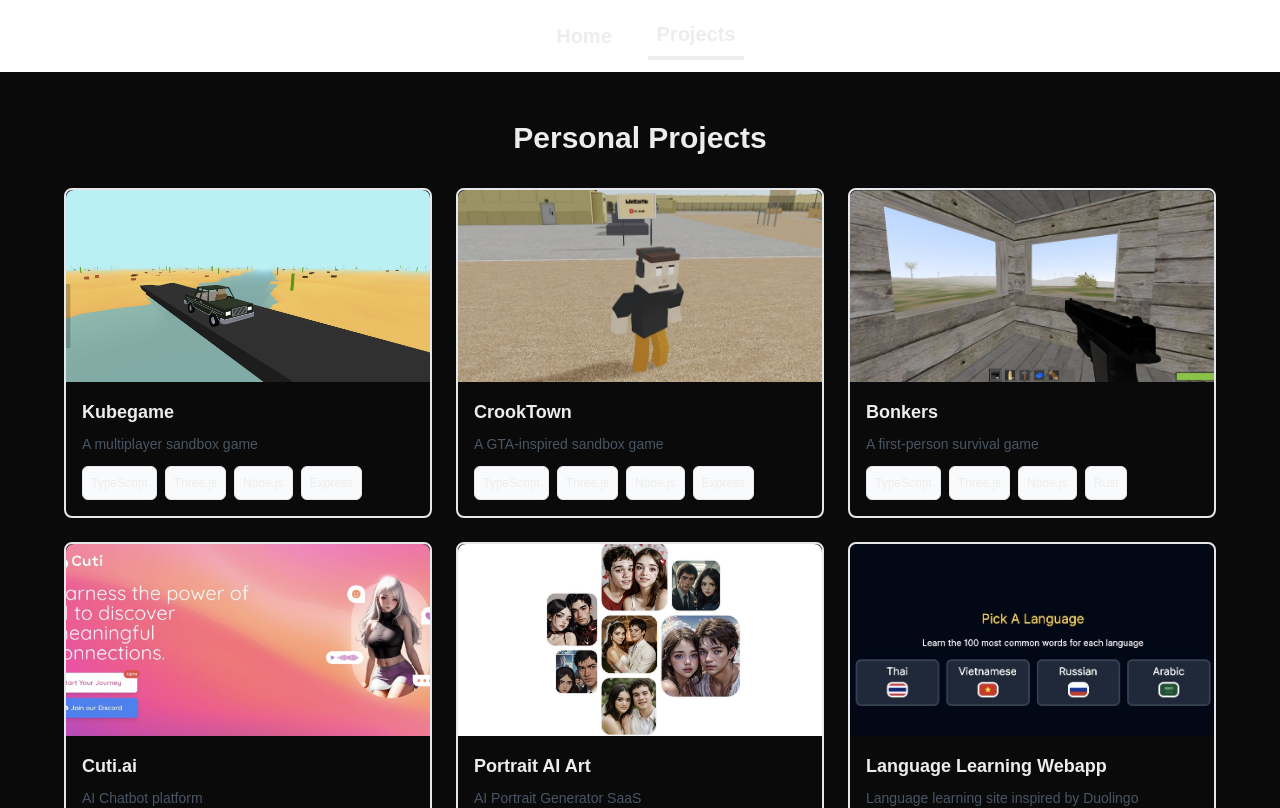
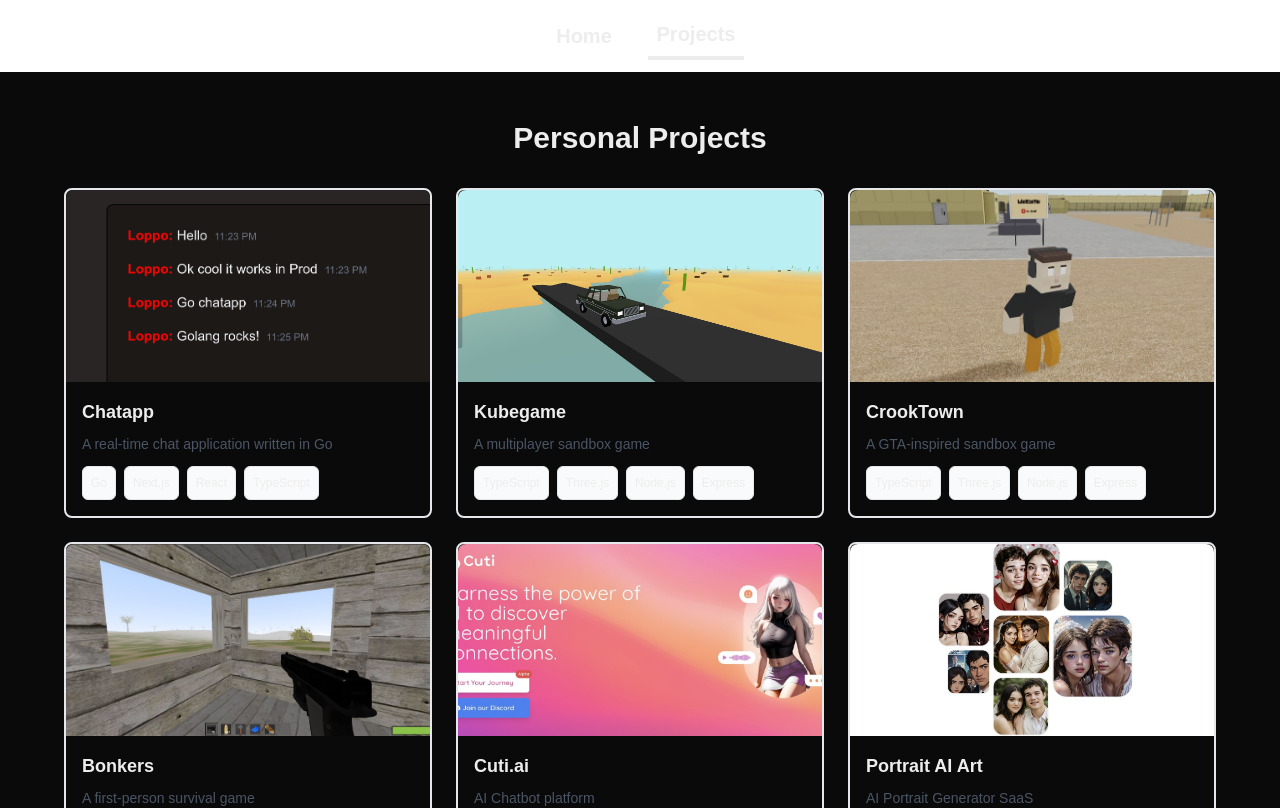
Before and after one commit to Loryhoof/portfolio, a Next.js app: page /projects in a window 1280 px wide. Shown: the top 808 px of the page. Built offline with nearby package versions, Linux system fonts and the light colour scheme.

Commit message:
add chatapp

```diff
--- a/app/constants.ts
+++ b/app/constants.ts
@@ -1,6 +1,58 @@
 import { ProjectData } from "./types/types";
 
 export const PROJECTS: ProjectData[] = [
+  {
+    name: "Chatapp",
+    thumbnail_description: "A real-time chat application written in Go",
+    thumbnail_image: "/projects/chatapp.png",
+    images: [],
+    year: 2025,
+    technologies: [
+      "Go",
+      "Next.js",
+      "React",
+      "TypeScript",
+      "Tailwind",
+      "SQLite",
+      "WebSockets",
+    ],
+    path: "chatapp",
+    description: {
+      sections: [
+        {
+          contentType: "text",
+          content: `Chatapp is a small real-time chat app I built while learning Go. I wanted to see how Go feels in practice and ended up with a working backend and frontend that talk over WebSockets.`,
+        },
+        { contentType: "image", content: "/projects/chatapp.png" },
+        {
+          contentType: "text",
+          content: `The backend is written in Go and uses channels and goroutines to manage multiple clients at the same time. It handles WebSocket connections, basic JWT authentication, and saves messages into a SQLite database.`,
+        },
+        {
+          contentType: "text",
+          content: `The frontend is built with Next.js, TypeScript, and Tailwind. It connects to the Go server over WebSockets and shows live messages, user nicknames, and colors in a minimal chat interface.`,
+        },
+        {
+          contentType: "text",
+          content: `This project was mainly about me experimenting with Go. Along the way I learned how useful channels and goroutines can be for handling concurrent work, and I found out I actually enjoy writing Go.`,
+        },
+      ],
+    },
+    links: [
+      {
+        label: "Demo",
+        url: "https://chatapp-amber-nine.vercel.app/",
+      },
+      {
+        label: "GitHub (Frontend)",
+        url: "https://github.com/Loryhoof/chatapp",
+      },
+      {
+        label: "GitHub (Backend)",
+        url: "https://github.com/Loryhoof/webserver",
+      },
+    ],
+  },
   {
     name: "Kubegame",
     thumbnail_description: "A multiplayer sandbox game",
@@ -111,7 +163,7 @@ export const PROJECTS: ProjectData[] = [
       sections: [
         {
           contentType: "text",
-          content: `Bonkers is a first-person survival game inspired by the game called Rust. The idea was to build a proper survival experience directly in the browser, complete with infinite terrain, resource gathering, and survival mechanics. It’s one of the most technically challenging projects I’ve worked on so far.`,
+          content: `Bonkers is a first-person survival game inspired by the game called Rust. The idea was to build a proper survival experience directly in the browser, complete with infinite terrain, resource gathering, and survival mechanics. It\'s one of the most technically challenging projects I\'ve worked on so far.`,
         },
         { contentType: "image", content: "/projects/bonkers.jpg" },
         { contentType: "image", content: "/projects/bonkers_2.jpg" },
@@ -310,7 +362,7 @@ export const PROJECTS: ProjectData[] = [
       sections: [
         {
           contentType: "text",
-          content: `This is the personal portfolio website I built to showcase my projects, skills, and experience. It’s designed to be simple, fast, and easy to navigate, while still being visually appealing.`,
+          content: `This is the personal portfolio website I built to showcase my projects, skills, and experience. It\'s designed to be simple, fast, and easy to navigate, while still being visually appealing.`,
         },
         { contentType: "image", content: "/projects/portfolio.png" },
         {
```
Also changed, not shown: public/projects/chatapp.png (added).
